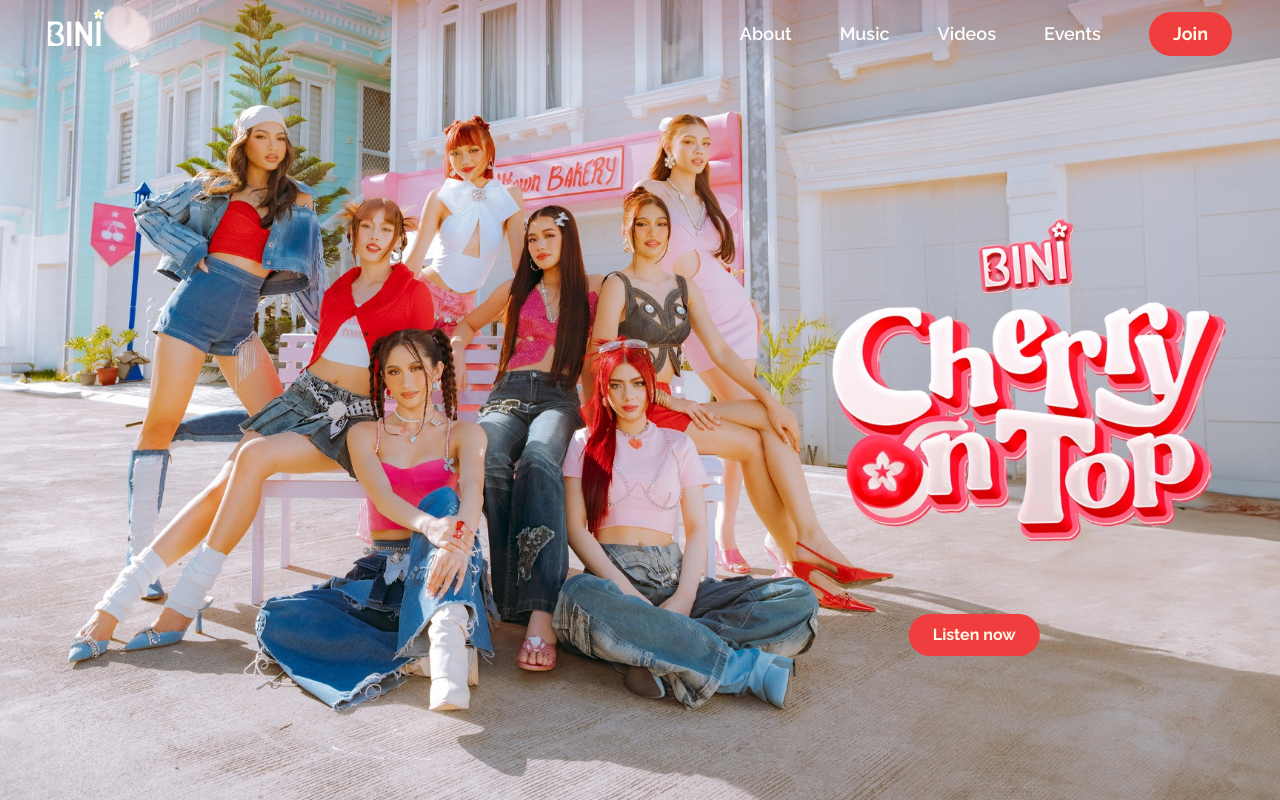
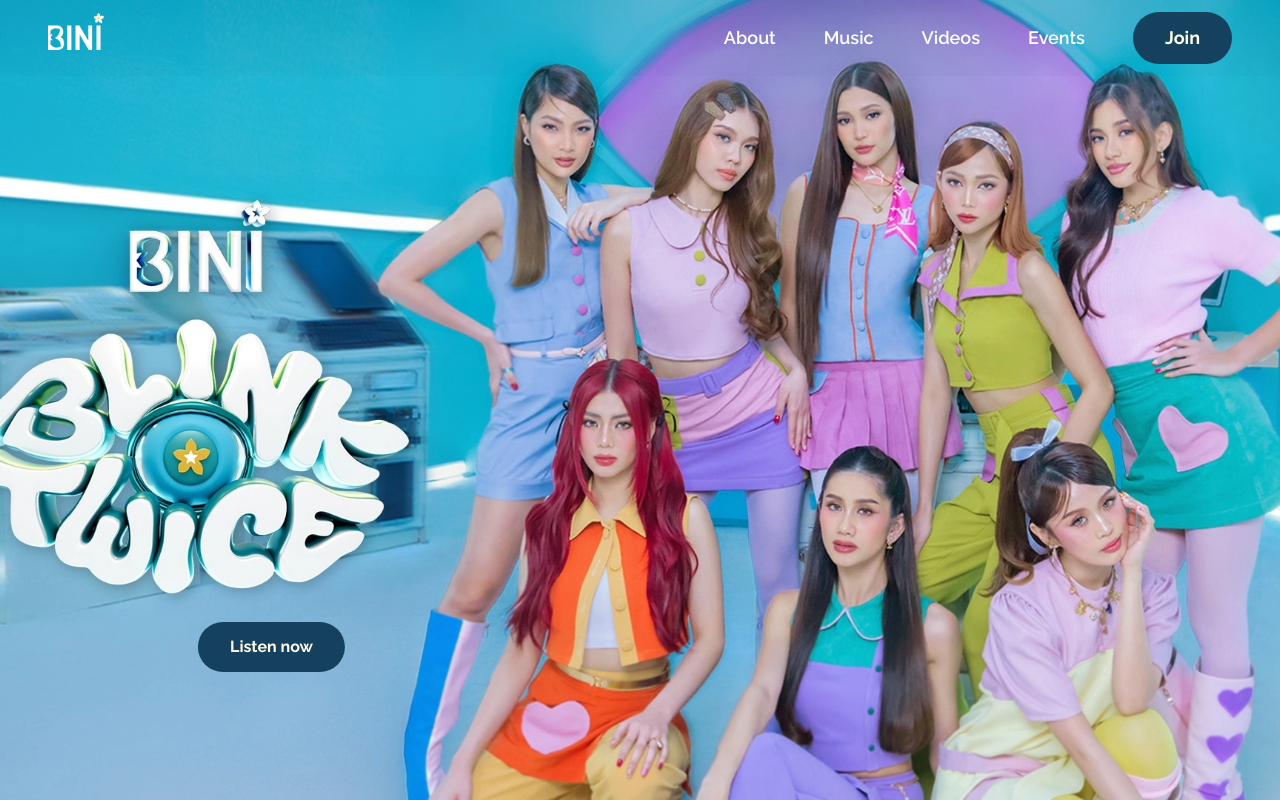
Before and after one commit to LuisCabantac/bini-website, a Next.js app: page / in a window 1280 px wide. Built offline with nearby package versions, Linux system fonts and the light colour scheme.

Commit message:
Update background images to WebP format and adjust button styles

```diff
--- a/app/page.tsx
+++ b/app/page.tsx
@@ -2,8 +2,8 @@
 
 import Image from "next/image";
 
-import bg from "@/public/bg.jpg";
-import bgMobile from "@/public/bg-mobile.jpg";
+import bg from "@/public/bg.webp";
+import bgMobile from "@/public/bg-mobile.webp";
 import { useMobileWidth } from "@/contexts/MobileContext";
 
 import Button from "@/components/Button";
@@ -21,7 +21,7 @@
         className="block object-cover"
         alt="Cherry On Top album cover"
       />
-      <div className="absolute bottom-[10%] left-[50%] translate-x-[-50%] translate-y-0 md:bottom-[18%] md:right-[29%] md:translate-x-[100%]">
+      <div className="absolute bottom-[10%] left-[50%] translate-x-[-50%] translate-y-0 md:bottom-[16%] md:left-[4%] md:translate-x-[100%]">
         <Button path="/" href="https://orcd.co/bini-cherryontop">
           Listen now
         </Button>
--- a/components/Button.tsx
+++ b/components/Button.tsx
@@ -30,11 +30,11 @@
       target="_blank"
       className={`${raleway.className} ${
         path === "/"
-          ? "bg-[#f03e3e] hover:bg-[#e03131]"
+          ? "bg-[#16415E] hover:bg-[#1e5276]"
           : "bg-[#ffd801] hover:bg-[#f8d300]"
       } ${
         buttonSize[size]
-      } inline-block cursor-pointer rounded-full font-bold leading-[1.1] transition-colors`}
+      } inline-block cursor-pointer rounded-full font-bold leading-[1.1] transition-colors md:px-8 md:py-4`}
     >
       <button className="active:outline-none" onClick={onClick} type={type}>
         {children}
--- a/components/Nav.tsx
+++ b/components/Nav.tsx
@@ -13,9 +13,9 @@
 
   const navTheme =
     pathname === "/" && !isSticky
-      ? "bg-gradient-to-b from-[#8d1d1d34] to-[rgba(201, 42, 42, 0.055)]"
+      ? "bg-gradient-to-b from-[#16415e1b] to-[#16415e08]"
       : pathname === "/" && isSticky
-        ? "bg-[#c92a2a]/90"
+        ? "bg-[#16415E]/90"
         : (pathname !== "/" && isSticky && window.innerWidth >= 900) ||
             (pathname !== "/" &&
               isSticky &&
--- a/components/NavLinks.tsx
+++ b/components/NavLinks.tsx
@@ -69,9 +69,9 @@
                     isSticky ? "top-0 pt-[12rem]" : "pt-[12rem]"
                   } flex md:bg-transparent ${
                     pathname === "/" && isMobileNav
-                      ? "bg-gradient-to-tr from-[#c92a2a] to-[#ce3f3f]"
+                      ? "bg-gradient-to-tr from-[#10A4C2] to-[#10A4C2]"
                       : pathname === "/" && isSticky
-                        ? "bg-[#c92a2a]/90"
+                        ? "bg-[#16415E]/90"
                         : pathname !== "/" && isMobileNav
                           ? "bg-gradient-to-tr from-[#59c8d4] to-[#6aced8]"
                           : "bg-[#59c8d4]/90"
@@ -84,7 +84,7 @@
                 href="/"
                 onClick={handleSetIsMobileNav}
                 className={`transition-colors ${
-                  pathname === "/" ? "font-bold text-[#f4d4d4]" : ""
+                  pathname === "/" ? "font-bold text-[#ffdc1a]" : ""
                 }`}
               >
                 Home
```
Also changed, not shown: public/bg-mobile.webp (added), public/bg.webp (added).
